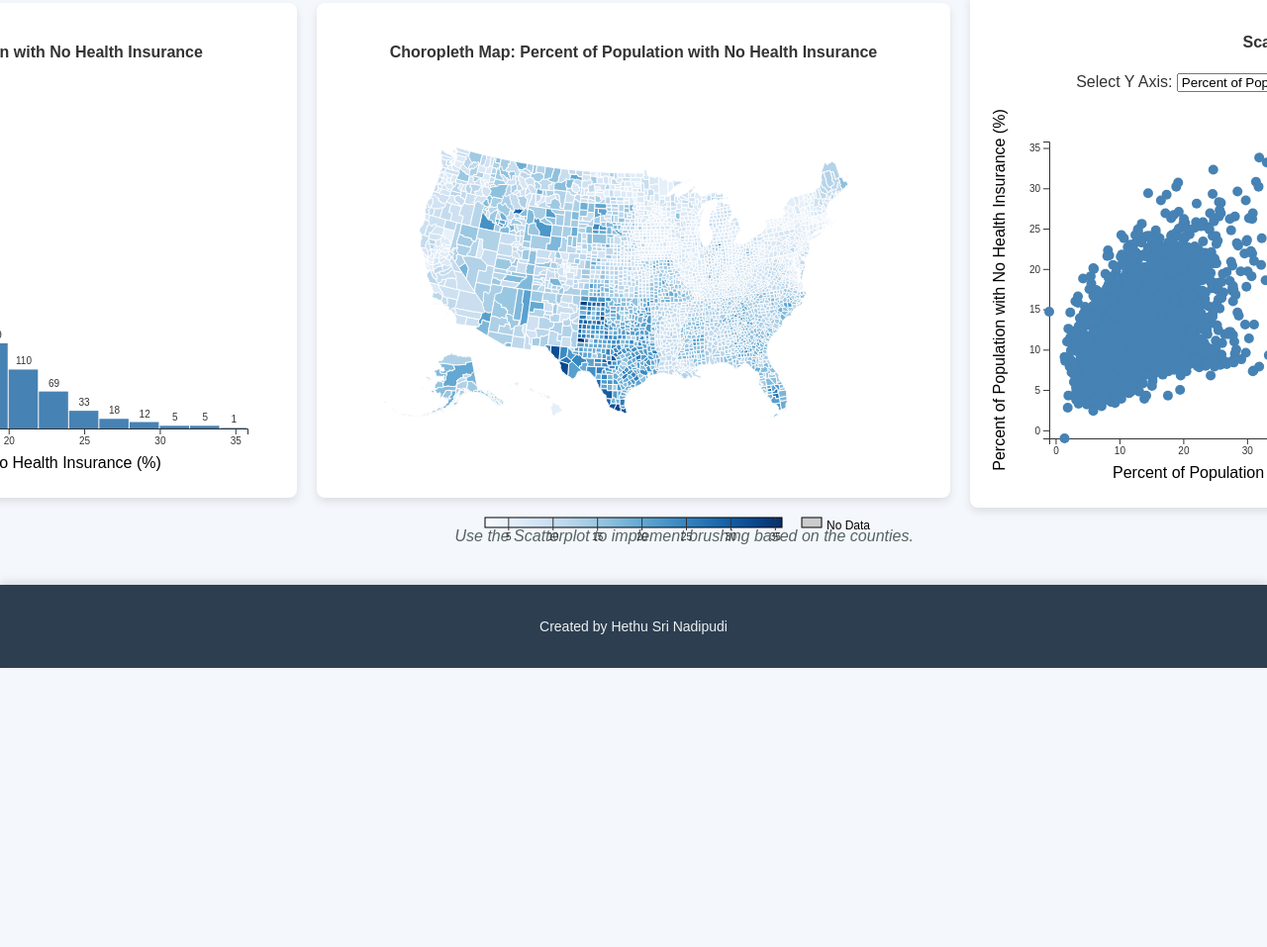
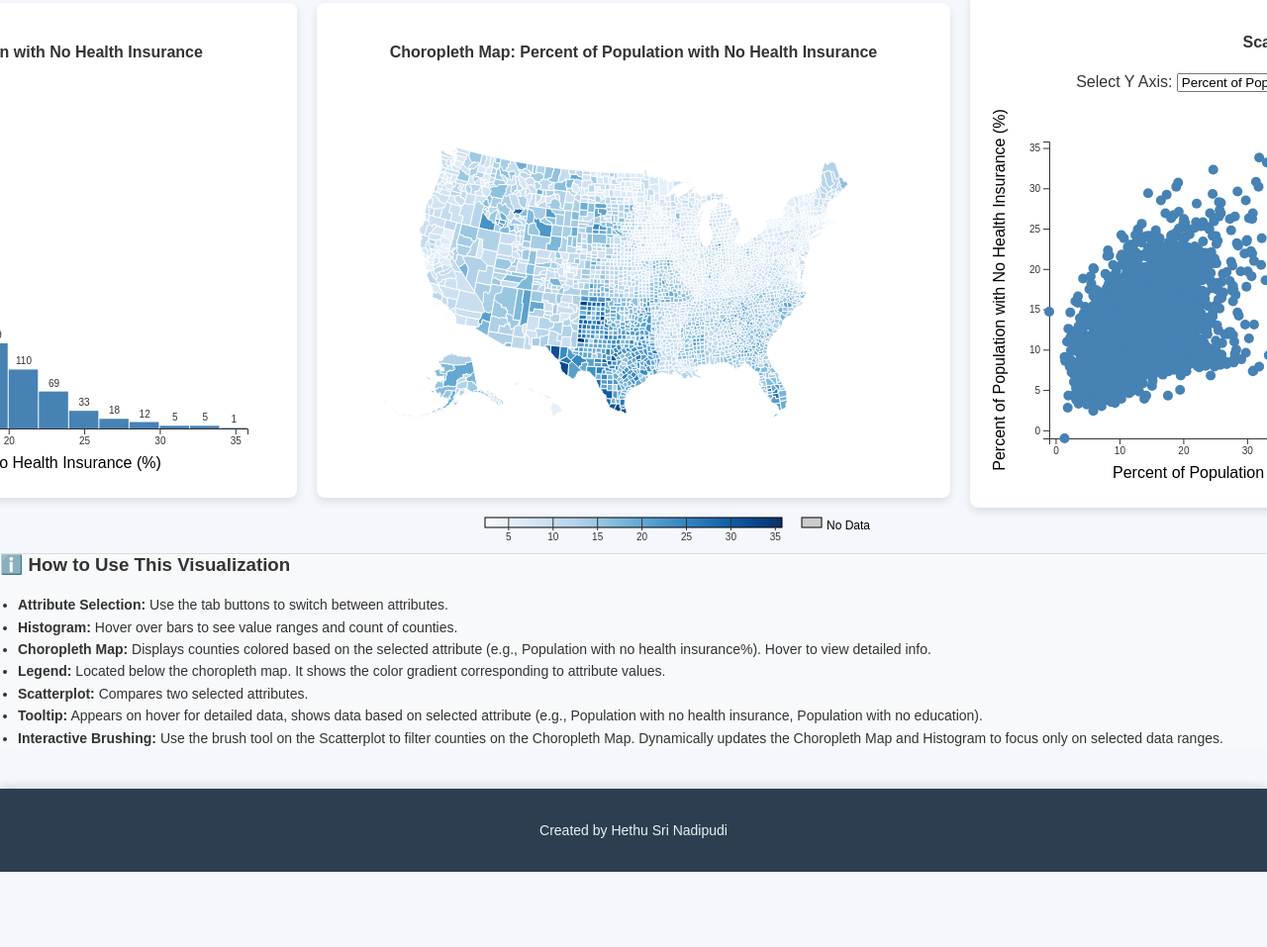
Before and after one commit to HethuSriN/Visual-Interfaces-UpdatedProject-1, a plain HTML site: page index.html in a window 1280 px wide. Shown: the part 249-1206 px from the top of the page at 99% size. Drawn offline with nearby package versions, Linux system fonts and the light colour scheme.

Commit message:
Version 2 - Added Help Button

```diff
--- a/index.html
+++ b/index.html
@@ -68,7 +68,25 @@
             </section>
         </div>
     </div>
-    <p class="instructions" style="text-align:center">Use the Scatterplot to implement brushing based on the counties.</p>
+
+    <!-- <br>
+    <p class="instructions" style="text-align:center">Use the Scatterplot to implement brushing based on the counties.</p> -->
+
+    <br><br>
+    <section id="helpSection" style="background: #f8f9fa; padding: 0px; border-top: 1px solid #ddd;">
+        <h3 style="margin-top: 0;">ℹ️ How to Use This Visualization</h3>
+        <ul style="font-size: 14px; padding-left: 18px; line-height: 1.6;">
+            <li><strong>Attribute Selection:</strong> Use the tab buttons to switch between attributes.</li>
+            <li><strong>Histogram:</strong> Hover over bars to see value ranges and count of counties.</li>
+            <li><strong>Choropleth Map:</strong> Displays counties colored based on the selected attribute (e.g., Population with no health insurance%). Hover to view detailed info.</li>
+            <li><strong>Legend:</strong> Located below the choropleth map. It shows the color gradient corresponding to attribute values.</li>
+            <li><strong>Scatterplot:</strong> Compares two selected attributes.</li>
+            <li><strong>Tooltip:</strong> Appears on hover for detailed data, shows data based on selected attribute (e.g., Population with no health insurance, Population with no education).</li>
+            <li><strong>Interactive Brushing:</strong> Use the brush tool on the Scatterplot to filter counties on the Choropleth Map.
+                Dynamically updates the Choropleth Map and Histogram to focus only on selected data ranges.</li>
+        </ul>
+      </section>
+
     <footer>
         <p>Created by Hethu Sri Nadipudi</p>
     </footer>
```
